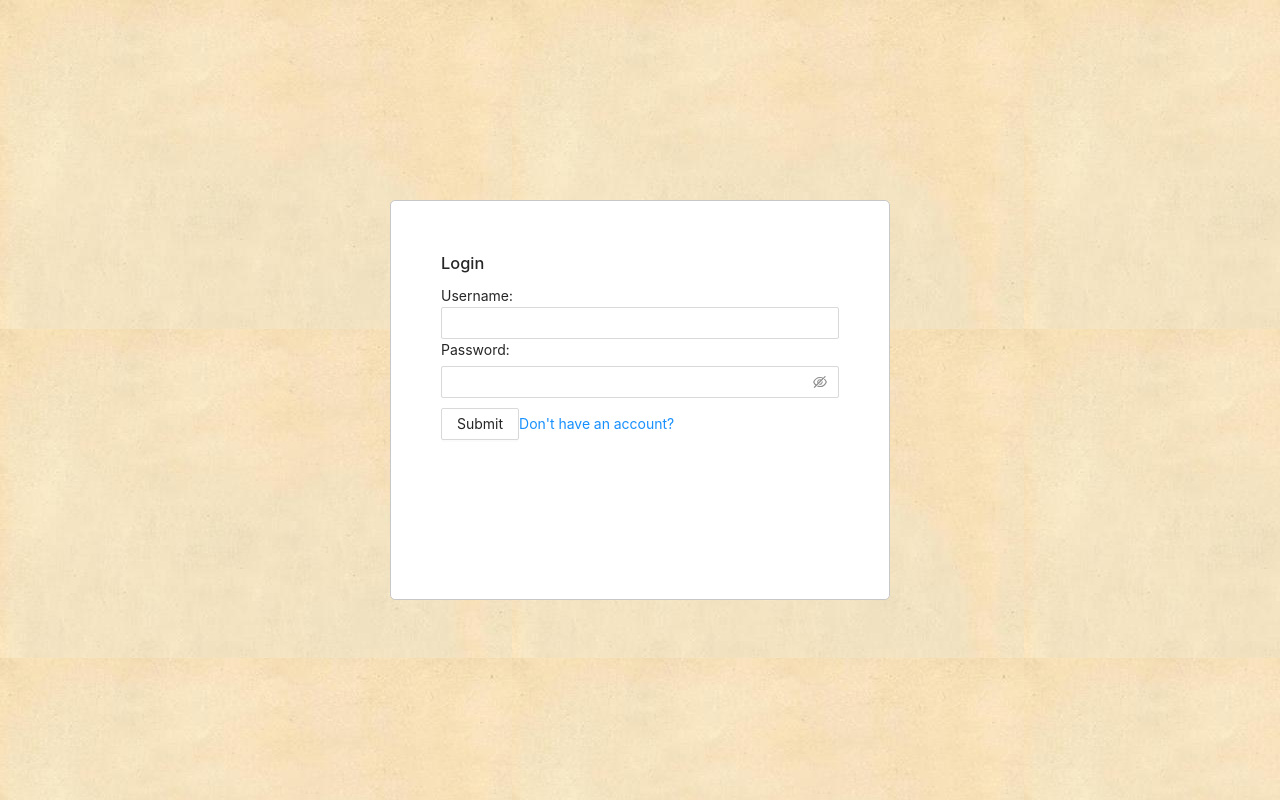
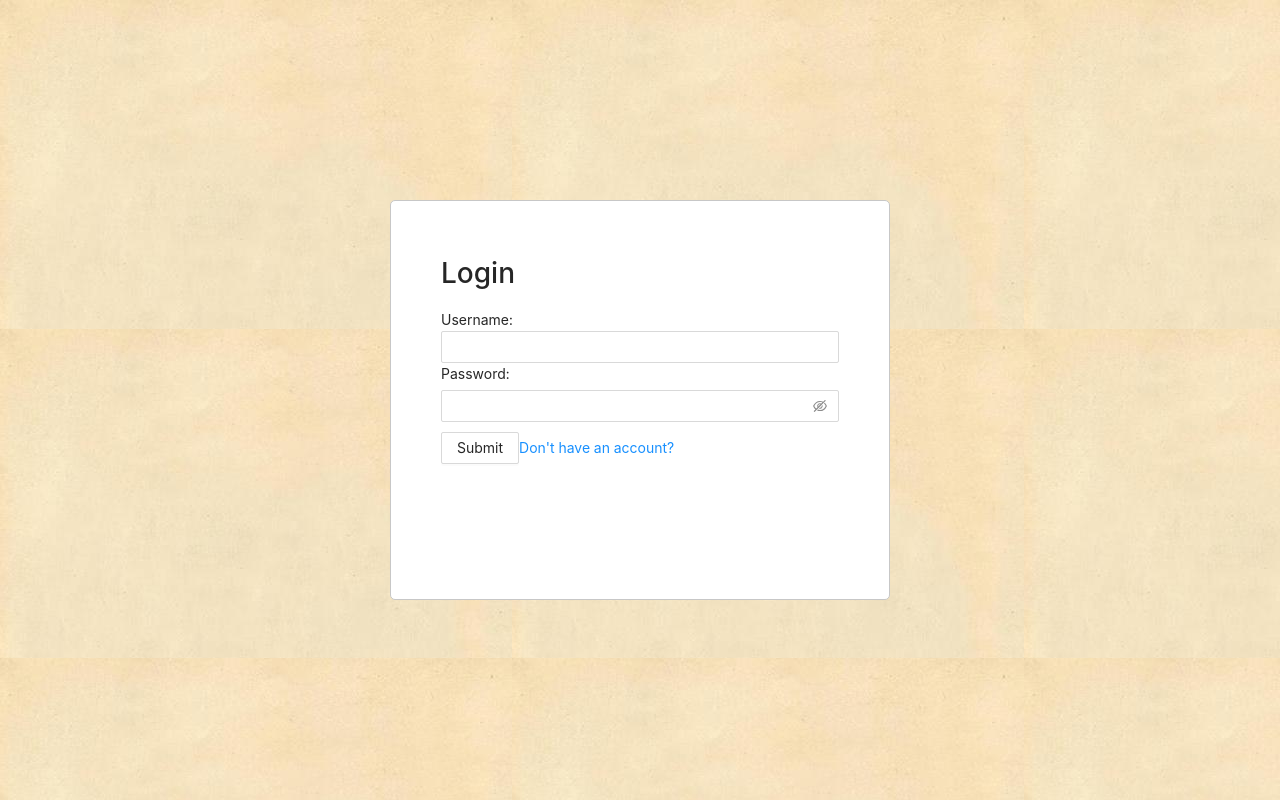
Before and after one commit to dmitrijkamynin2/todofrontend, a React (Create React App) app: page /login in a window 1280 px wide. Built offline with nearby package versions, Linux system fonts and the light colour scheme.

Commit message:
Add spin into regist and login

```diff
--- a/src/components/Login.js
+++ b/src/components/Login.js
@@ -1,6 +1,6 @@
 import styles from "../style/App.module.css"
 import 'antd/dist/antd.css'
-import { Button, Input, message } from 'antd';
+import { Button, Input, message, Spin } from 'antd';
 import {useState} from 'react'
 import { useNavigate, Link } from 'react-router-dom'
 const config = require('../config.js')
@@ -9,6 +9,7 @@ const axios = require('axios');
 function Login() {
     const [userName, setUserName] = useState('');
     const [userPassword, setUserPassword] = useState('');
+    const [waitResponce, setWaitResponce] = useState(false);
     const navigate = useNavigate();
 
     const changeUserName = (e) => {
@@ -27,6 +28,7 @@ function Login() {
             if (userPassword.length < 6 || userPassword.length > 10) {
                 throw new Error('password must be between 6 and 10 characters');
             }
+            setWaitResponce(true);
             const token = await axios.post(`${config.url}/login`,{
               name: userName,
               password: userPassword,
@@ -35,6 +37,7 @@ function Login() {
             localStorage.setItem('username', userName);
             navigate('/');
         } catch(err) {
+            setWaitResponce(false);
             message.error(err.message);
             console.log(err);
         }
@@ -42,7 +45,9 @@ function Login() {
 
     return(
         <form className={styles.formAuth}>
-            <h3>Login</h3>
+            { !waitResponce ?
+                <div>
+                <h1>Login</h1>
                     Username:
                     <Input className={styles.elemForm} value={userName} onChange={changeUserName}/>
                     Password:
@@ -51,6 +56,14 @@ function Login() {
                     <Link to='/regist'>
                         Don't have an account?
                     </Link>
+                </div>
+            :
+            <div  className={styles.authSpin}>
+                <Spin className={styles.authSpin} size="large" tip="Loading..."/>
+            </div>
+            }
+
+
         </form>
     )
 }
--- a/src/components/Regist.js
+++ b/src/components/Regist.js
@@ -1,6 +1,6 @@
 import styles from "../style/App.module.css"
 import 'antd/dist/antd.css'
-import { Button, Input, message } from 'antd';
+import { Button, Input, message, Spin } from 'antd';
 import {useState} from 'react'
 import { useNavigate, Link } from 'react-router-dom'
 const config = require('../config.js');
@@ -10,6 +10,7 @@ function Regist() {
     const [userName, setUserName] = useState('');
     const [userPassword, setUserPassword] = useState('');
     const [userSecondPassword, setUserSecondPassword] = useState('');
+    const [waitResponce, setWaitResponce] = useState(false);
     const navigate = useNavigate();
 
     const changeUserName = (e) => {
@@ -37,13 +38,15 @@ function Regist() {
             }
             setUserPassword('');
             setUserSecondPassword('');
+            setWaitResponce(true);
             await axios.post(`${config.url}/regist`,{
               name: userName,
               password: userPassword,
             });
             navigate('/login');
         } catch(err) {
-            if (err.message = 'Request failed with status code 422') {
+            setWaitResponce(false);
+            if (err.message === 'Request failed with status code 422') {
                 message.error('there is already such a user');
             } else {
                 message.error(err.message);
@@ -55,6 +58,8 @@ function Regist() {
 
     return(
         <form className={styles.formAuth}>
+            { !waitResponce ?
+                <div>
                     <h1>Form registration</h1>
                     <p className={styles.textForm}>Create username:</p>
                     <Input className={styles.elemForm} value={userName} onChange={changeUserName}/>
@@ -66,6 +71,13 @@ function Regist() {
                     <Link to='/login'>
                         Already have an account?
                     </Link>
+                </div>
+            :
+                <div  className={styles.authSpin}>
+                    <Spin className={styles.authSpin} size="large" tip="Loading..."/>
+                </div>
+            }
+
         </form>
     )
 }
--- a/src/style/App.module.css
+++ b/src/style/App.module.css
@@ -180,3 +180,10 @@ p{
 .textForm{
     margin: 0;
 }
+
+.authSpin{
+    width: 100%;
+    position: relative;
+    top: 50%;
+    transform: translate(0, -50%);
+}
```
Lines whose indentation alone changed are shown as unchanged.
